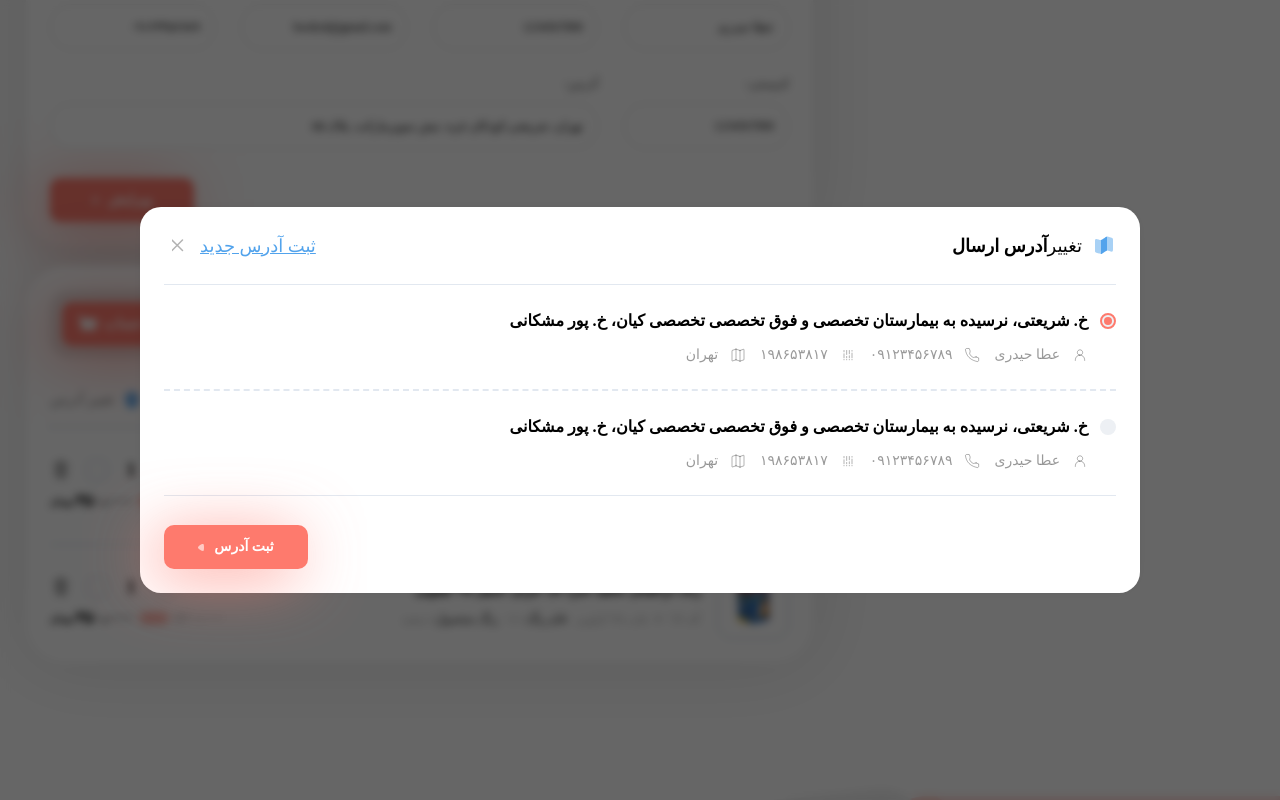
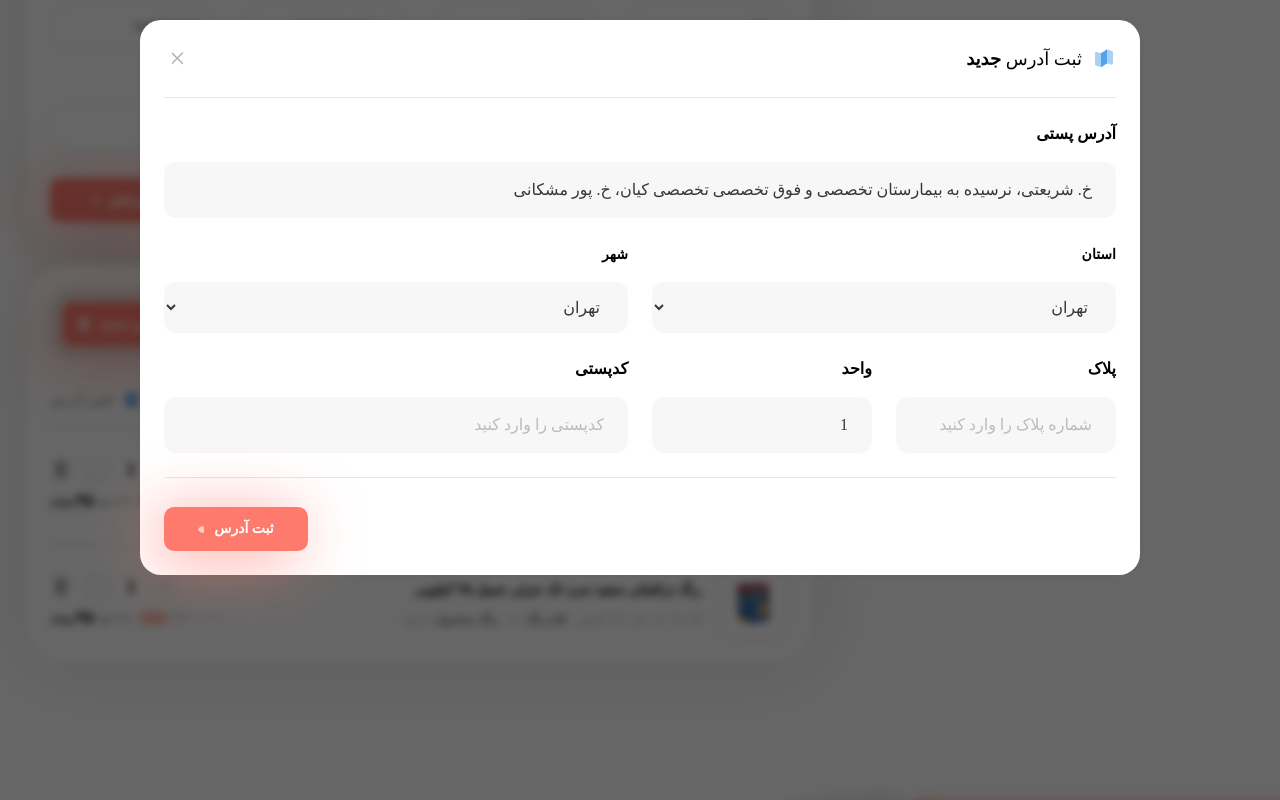
Before and after one commit to yakoobkhedri/jamil, a website: page src/html/profile.html in a window 1280 px wide. Both pictures are taken after a click on the element "تغییر آدرس". Shown: the part 937-1737 px from the top of the page. Drawn offline with nearby package versions, Linux system fonts and the light colour scheme; a web font is replaced by a local one.

Commit message:
commit message

```diff
--- a/src/html/profile.html
+++ b/src/html/profile.html
@@ -23,7 +23,7 @@
     <!-- address modal -->
     <div class="modal">
         <div style="visibility: hidden; opacity: 0;" data-button="sendaddress-modal"
-        class="modal-container bg-black/60 backdrop-blur-sm fixed inset-0 z-50 transition-all p-5 overflow-auto flex items-center justify-center">
+        class="modal-container bg-black/60 backdrop-blur-sm fixed inset-0 z-50 transition-all p-5 overflow-auto hidden flex items-center justify-center">
         <div class="modal-content max-w-[1000px] w-full mx-auto my-auto">
             <div class="bg-white shadow-13 p-6 rounded-[21px]">
                 <div class="flex justify-between items-center border-b border-slate-200 pb-6">
@@ -150,7 +150,7 @@
         </div>
         </div>
         <div style="visibility: hidden; opacity: 0;" data-button="address-modal"
-            class="modal-container bg-black/60 backdrop-blur-sm fixed inset-0 z-50 transition-all p-5 overflow-auto hidden items-center justify-center">
+            class="address-modal-modal modal-container bg-black/60 backdrop-blur-sm fixed inset-0 z-50 transition-all p-5 overflow-auto items-center justify-center">
             <div class="modal-content max-w-[1000px] w-full mx-auto my-auto">
                 <div class="bg-white shadow-13 p-6 rounded-[21px]">
                     <div class="flex justify-between items-center border-b border-slate-200 pb-6">
@@ -1545,16 +1545,11 @@
                                         <p class="font-semibold text-[10px]">تومان</p>
                                     </div>
                                     <a
-                                        class="flex items-center justify-center gap-[6px] bg-pink rounded-[10px] shadow-2 w-[135px] h-11">
-                                        <p class="font-bold text-sm text-white">تسویه حساب</p>
-                                        <svg width="20" height="19" viewBox="0 0 20 19" fill="none"
-                                            xmlns="http://www.w3.org/2000/svg">
-                                            <path opacity="0.4"
-                                                d="M5.21002 15.9937C6.0062 15.9937 6.65849 16.646 6.65849 17.4517C6.65849 18.2479 6.0062 18.9002 5.21002 18.9002C4.40424 18.9002 3.75195 18.2479 3.75195 17.4517C3.75195 16.646 4.40424 15.9937 5.21002 15.9937ZM16.0016 15.9937C16.7978 15.9937 17.4501 16.646 17.4501 17.4517C17.4501 18.2479 16.7978 18.9002 16.0016 18.9002C15.1958 18.9002 14.5435 18.2479 14.5435 17.4517C14.5435 16.646 15.1958 15.9937 16.0016 15.9937Z"
-                                                fill="white" />
-                                            <path
-                                                d="M0.844854 0.107875L3.13267 0.453206C3.45882 0.511721 3.69863 0.779352 3.72741 1.1055L3.90967 3.25422C3.93844 3.56214 4.18785 3.79237 4.49481 3.79237H17.4495C18.0347 3.79237 18.4184 3.99381 18.8021 4.43506C19.1858 4.87632 19.2529 5.50943 19.1666 6.08402L18.2553 12.3767C18.0826 13.5863 17.0466 14.4775 15.8284 14.4775H5.36293C4.08713 14.4775 3.03195 13.499 2.92643 12.2338L2.04392 1.77698L0.595448 1.52757C0.211747 1.46042 -0.0568432 1.08631 0.0103044 0.702612C0.0774521 0.309318 0.451561 0.0503199 0.844854 0.107875ZM14.2936 7.34064H11.6364C11.2336 7.34064 10.917 7.65719 10.917 8.06008C10.917 8.45337 11.2336 8.77952 11.6364 8.77952H14.2936C14.6965 8.77952 15.013 8.45337 15.013 8.06008C15.013 7.65719 14.6965 7.34064 14.2936 7.34064Z"
-                                                fill="white" />
+                                        class="address-modal flex items-center justify-center gap-[6px] bg-pink rounded-[10px] shadow-2 w-[140px] h-11">
+                                        <p class="font-bold text-sm text-white">ثبت آدرس جدید</p>
+                                        <svg width="20" height="19" viewBox="0 0 24 24" fill="none" xmlns="http://www.w3.org/2000/svg">
+                                            <path opacity="0.5" d="M12 2C7.58172 2 4 6.00258 4 10.5C4 14.9622 6.55332 19.8124 10.5371 21.6744C11.4657 22.1085 12.5343 22.1085 13.4629 21.6744C17.4467 19.8124 20 14.9622 20 10.5C20 6.00258 16.4183 2 12 2Z" fill="white"></path>
+                                            <path d="M12 12.5C13.3807 12.5 14.5 11.3807 14.5 10C14.5 8.61929 13.3807 7.5 12 7.5C10.6193 7.5 9.5 8.61929 9.5 10C9.5 11.3807 10.6193 12.5 12 12.5Z" fill="white"></path>
                                         </svg>
                                     </a>
                                 </div>
@@ -1565,7 +1560,7 @@
                                     <p class="font-bold">آدرس ارسال:</p>
                                     <p class="opacity-60">تهران، شریعتی، نبش کودکان غزه، پلاک ۵۰ - عطا حیدری</p>
                                 </div>
-                                <div id="sendaddress-modal" class="flex items-center gap-2 text-sm cursor-pointer">
+                                <div id="address-modal" class="flex items-center gap-2 text-sm cursor-pointer">
                                     <svg width="20" height="20" viewBox="0 0 20 20" fill="none"
                                         xmlns="http://www.w3.org/2000/svg">
                                         <path fill-rule="evenodd" clip-rule="evenodd"
--- a/src/js/modal.js
+++ b/src/js/modal.js
@@ -1,5 +1,6 @@
 const modals = document.querySelector(".modal");
 const modalContainer = modals.querySelectorAll(".modal-container");
+let addressModal=Array.from(document.getElementsByClassName('address-modal'));
 
 modalContainer.forEach((item) => {
   const buttonId = item?.dataset?.button;
@@ -23,3 +24,10 @@ modalContainer.forEach((item) => {
   closeButton?.addEventListener("click", close);
   modalContent?.addEventListener("click", (e) => e.stopPropagation());
 });
+
+addressModal.forEach((item)=>{
+  item.addEventListener('click',function () {
+    document.querySelector('.address-modal-modal').style.visibility='visible';
+    document.querySelector('.address-modal-modal').style.opacity='1';
+  })
+})
```
